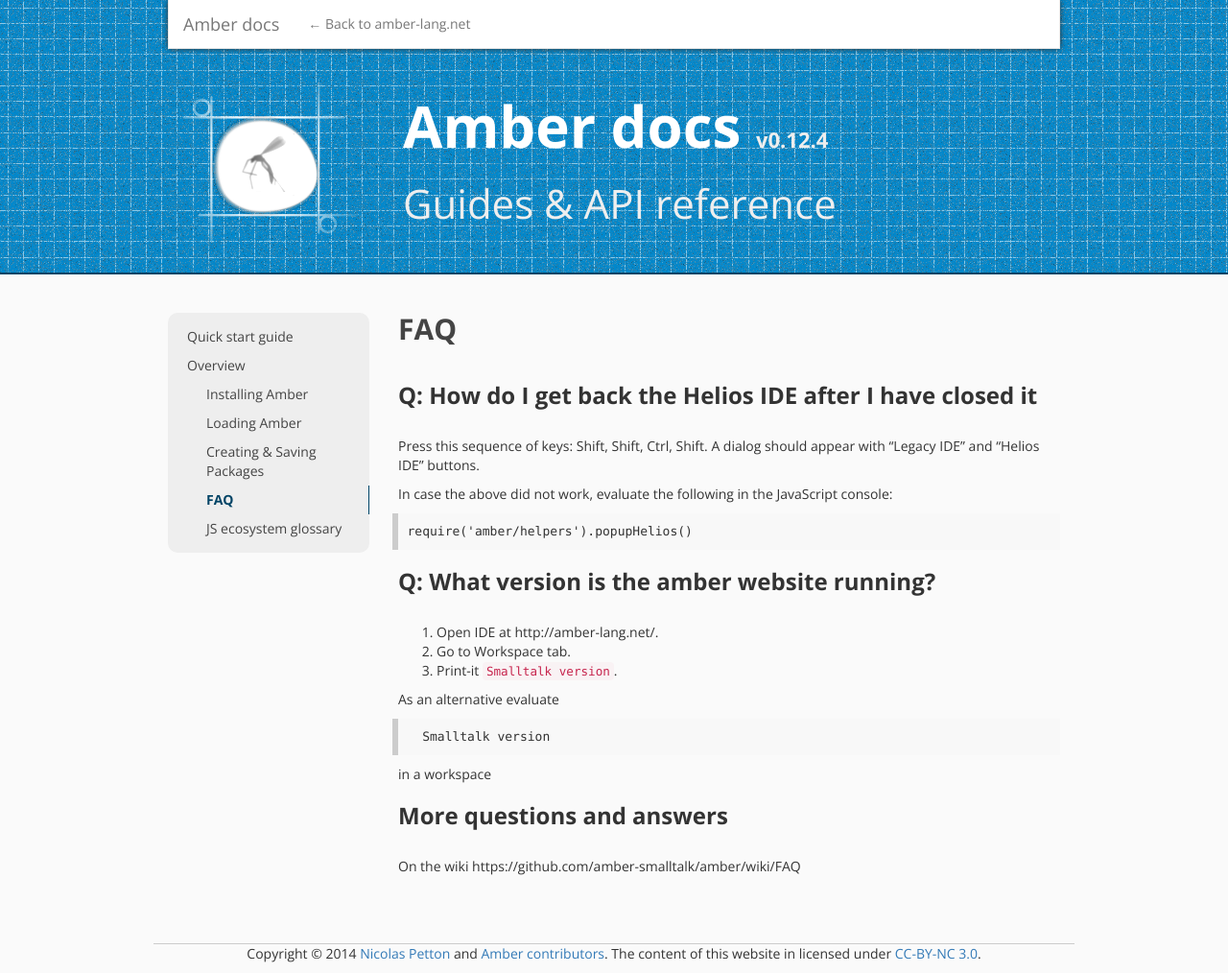
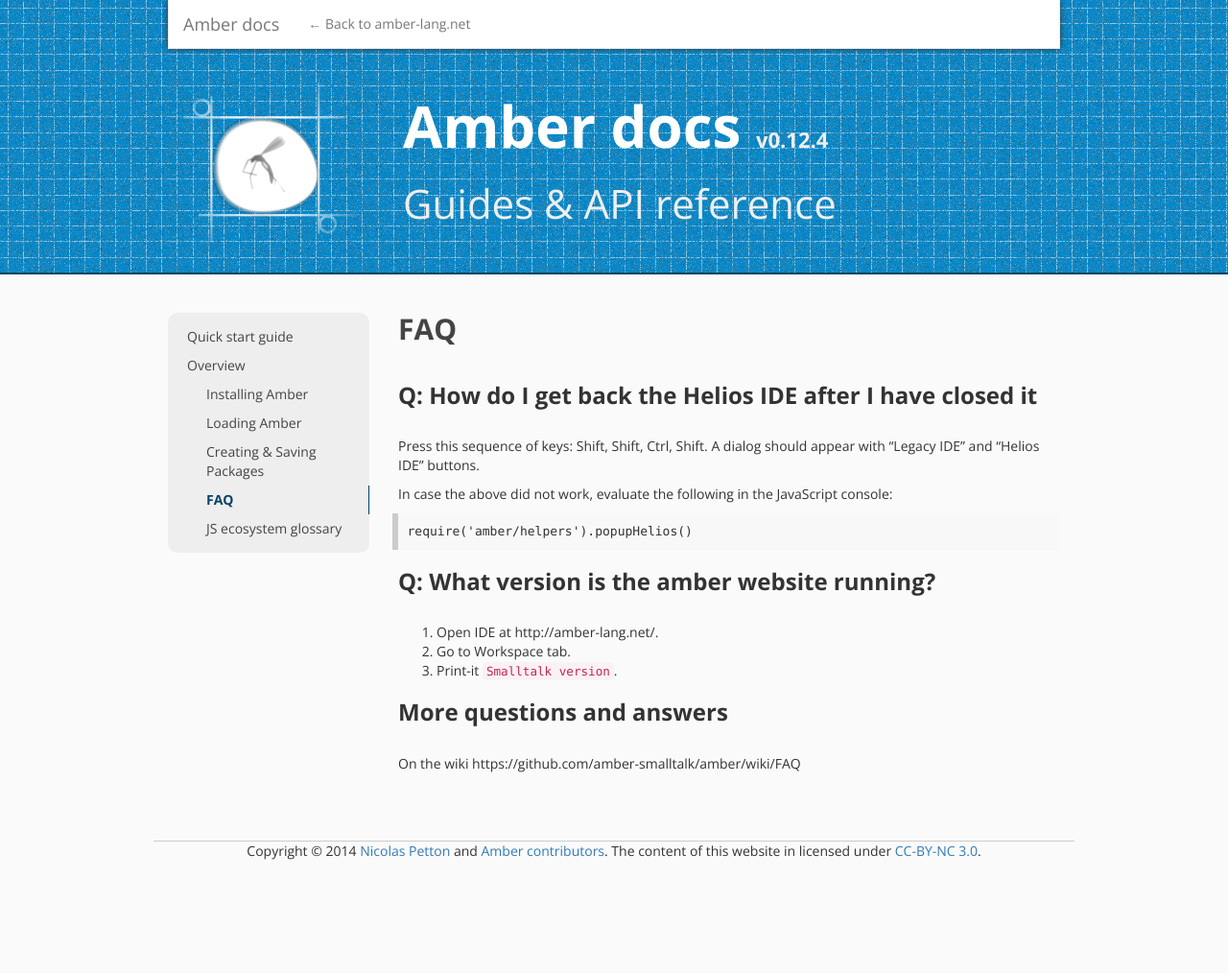
Before and after one commit to amber-smalltalk/amber-documentation, a Jekyll site: the page built from faq.md, in a window 1280 px wide. Shown: the whole page at 96% size. Built offline with Jekyll 4.4.1, drawn with Linux system fonts in a browser that asks for light colours; nearby versions of some CDN libraries; after the commit the page ends 907 px from its top, so only the background shows below that.

Commit message:
Update faq.md

```diff
--- a/faq.md
+++ b/faq.md
@@ -21,12 +21,6 @@ In case the above did not work, evaluate the following in the JavaScript console
 2.    Go to Workspace tab.
 3.    Print-it ``Smalltalk version``.
 
-As an alternative evaluate
-
-      Smalltalk version
-
-in a workspace
-
 ### More questions and answers
 
 On the wiki
```
